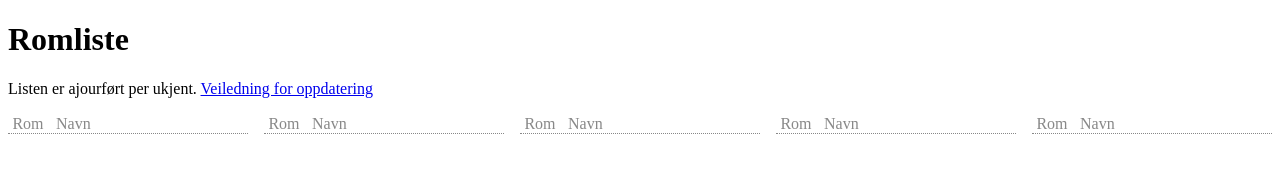
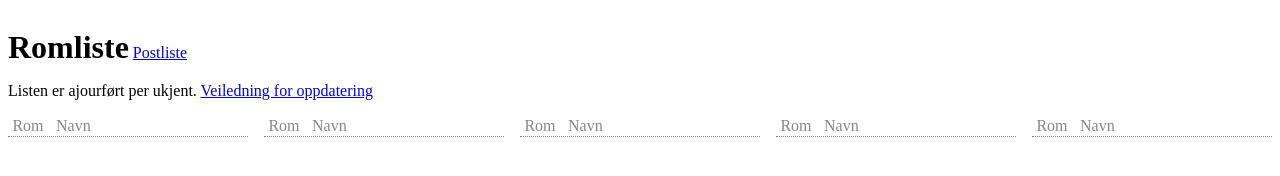
Before and after one commit to blindern/drift, a plain HTML site: page users/romliste/index.html in a window 1280 px wide. Drawn offline with Linux system fonts and the light colour scheme; no server answers.

Commit message:
Add links

```diff
--- a/users/romliste/index.html
+++ b/users/romliste/index.html
@@ -135,6 +135,7 @@
     }
   </script>
   <style>
+    h1, aside { display: inline-block; margin-bottom: 0; }
     #template, #collection { display: none; }
     #romliste, #headers {
       column-count: 5;
@@ -188,6 +189,7 @@
 </head>
 <body>
   <h1>Romliste</h1>
+  <aside><a href="../postliste/">Postliste</a></aside>
   <div id="template" class="room-item">
     <span class="left room"></span>
     <span class="right name">
```
Also changed, not shown: users/postliste/index.html (+2 -0 lines).
